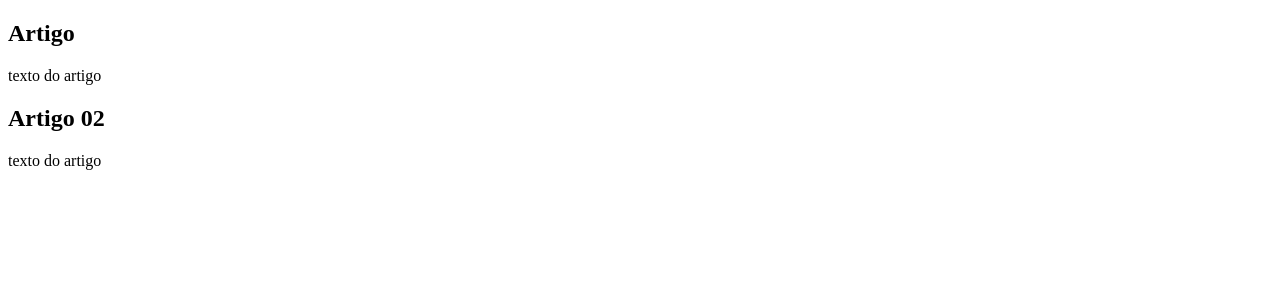
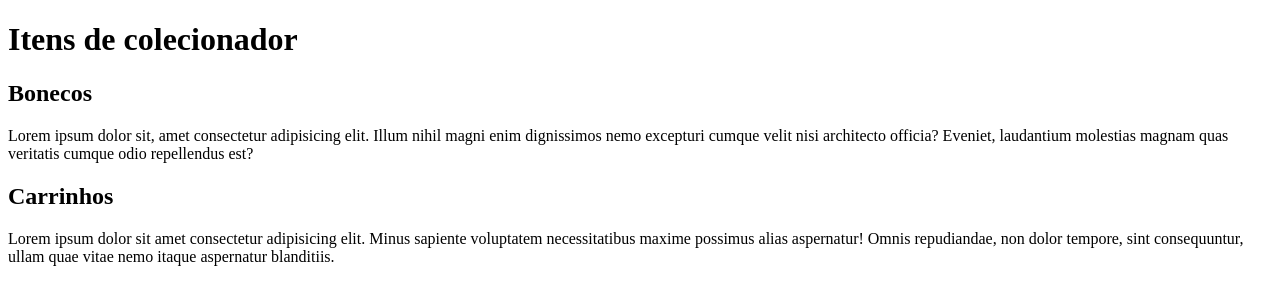
Before and after one commit to thiagorcon/projetoSite, a plain HTML site: page index.html in a window 1280 px wide. Drawn offline with Linux system fonts and the light colour scheme.

Commit message:
comecei a escrever o conteudo

```diff
--- a/index.html
+++ b/index.html
@@ -1,25 +1,28 @@
 <!DOCTYPE html>
 <html lang="pt-br">
+
 <head>
   <meta charset="UTF-8">
   <meta http-equiv="X-UA-Compatible" content="IE=edge">
   <meta name="viewport" content="width=device-width, initial-scale=1.0">
   <title>Projeto site</title>
 </head>
+
 <body>
   <main>
     <header>
-
+      <h1>Itens de colecionador</h1>
     </header>
     <article>
-    <h1>Artigo</h1>
-    <p>texto do artigo</p>
+     <h2>Bonecos</h2>
+      <p>Lorem ipsum dolor sit, amet consectetur adipisicing elit. Illum nihil magni enim dignissimos nemo excepturi cumque velit nisi architecto officia? Eveniet, laudantium molestias magnam quas veritatis cumque odio repellendus est?</p>
     </article>
     <article>
-    <h2>Artigo 02</h2>
-    <p>texto do artigo</p>
+      <h2>Carrinhos</h2>
+      <p>Lorem ipsum dolor sit amet consectetur adipisicing elit. Minus sapiente voluptatem necessitatibus maxime possimus alias aspernatur! Omnis repudiandae, non dolor tempore, sint consequuntur, ullam quae vitae nemo itaque aspernatur blanditiis.</p>
     </article>
   </main>
 
 </body>
+
 </html>
```
Lines whose indentation alone changed are shown as unchanged.
